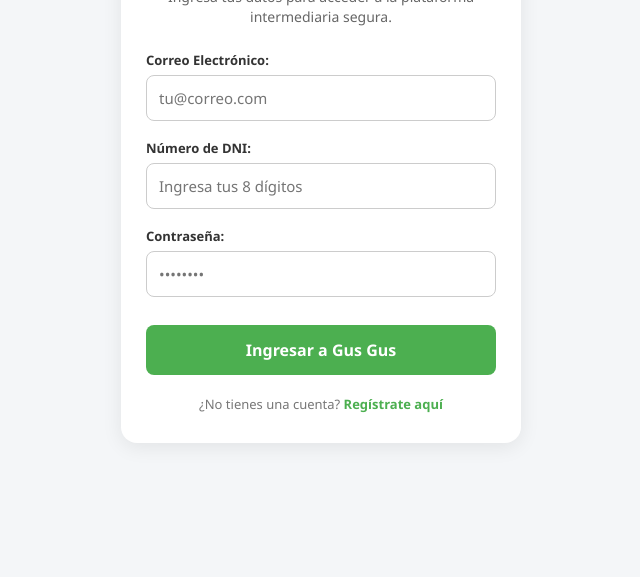
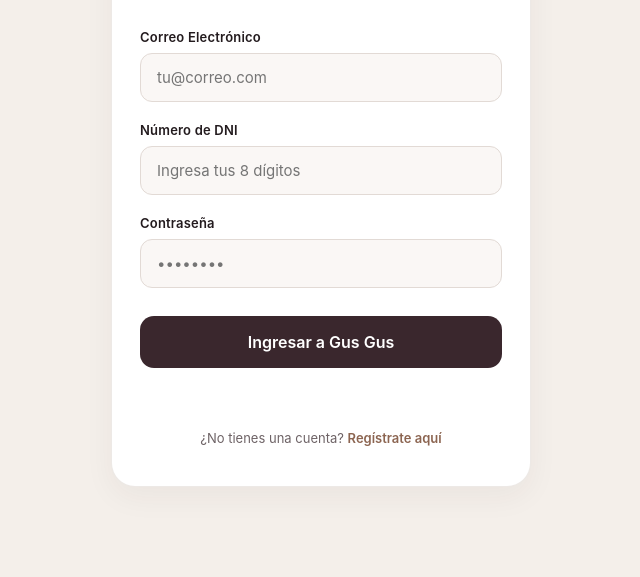
Before and after one commit to yobanihuaman2004-del/Gus-Gus, a website: page index.html in a window 1280 px wide. Shown: the part 223-800 px from the top of the page, without its empty margins (319-959 px from the left). Drawn offline with Linux system fonts and the light colour scheme.

Commit message:
Update index.html for improved styling and content

```diff
--- a/index.html
+++ b/index.html
@@ -3,120 +3,161 @@
 <head>
   <meta charset="UTF-8">
   <meta name="viewport" content="width=device-width, initial-scale=1.0">
-  <title>Gus Gus - Iniciar Sesión</title>
-  <meta name="description" content="Inicia sesión en Gus Gus. Compra y vende tus productos con total seguridad.">
+  <title>Gus Gus - Acceso Principal</title>
+  <meta name="description" content="Gus Gus - Plataforma segura de intermediación con diseño vanguardista.">
   <style>
+    :root {
+      --bg-color: #F4EFEA;
+      --card-bg: #FFFFFF;
+      --primary-color: #3A272D;
+      --primary-hover: #2B1C21;
+      --accent-color: #8C6551;
+      --text-main: #231B1E;
+      --text-muted: #6E6366;
+      --border-color: #E2DAD5;
+      --input-bg: #FAF7F5;
+      --focus-ring: #8C6551;
+    }
+
     * {
       box-sizing: border-box;
       margin: 0;
       padding: 0;
-      font-family: 'Segoe UI', Roboto, Helvetica, Arial, sans-serif;
+      font-family: -apple-system, BlinkMacSystemFont, "Segoe UI", Roboto, Helvetica, Arial, sans-serif;
     }
+
     body {
-      background-color: #f4f6f8;
+      background-color: var(--bg-color);
+      color: var(--text-main);
       display: flex;
       justify-content: center;
       align-items: center;
       min-height: 100vh;
-      padding: 20px;
+      padding: 24px 16px;
     }
-    .card {
-      background: #ffffff;
-      padding: 30px 25px;
-      border-radius: 16px;
-      box-shadow: 0 4px 20px rgba(0,0,0,0.08);
-      max-width: 400px;
+
+    .app-card {
+      background: var(--card-bg);
+      padding: 40px 28px;
+      border-radius: 24px;
+      box-shadow: 0 10px 30px rgba(58, 39, 45, 0.05);
+      max-width: 420px;
       width: 100%;
       text-align: center;
+      border: 1px solid rgba(226, 218, 213, 0.6);
     }
-    .card h1 {
-      color: #1a2a3a;
-      font-size: 28px;
+
+    .brand-title {
+      color: var(--primary-color);
+      font-size: 32px;
+      font-weight: 700;
+      letter-spacing: -0.5px;
       margin-bottom: 8px;
     }
-    .card p {
-      color: #666;
+
+    .brand-subtitle {
+      color: var(--text-muted);
       font-size: 14px;
-      margin-bottom: 25px;
-      line-height: 1.4;
+      line-height: 1.5;
+      margin-bottom: 32px;
     }
+
     .form-group {
       text-align: left;
-      margin-bottom: 18px;
+      margin-bottom: 20px;
     }
+
     .form-group label {
       display: block;
       font-size: 13px;
       font-weight: 600;
-      color: #333;
-      margin-bottom: 6px;
+      color: var(--text-main);
+      margin-bottom: 8px;
+      letter-spacing: 0.2px;
     }
+
     .form-group input {
       width: 100%;
-      padding: 12px;
-      border: 1px solid #ccc;
-      border-radius: 8px;
+      padding: 14px 16px;
+      background-color: var(--input-bg);
+      border: 1px solid var(--border-color);
+      border-radius: 12px;
       font-size: 15px;
+      color: var(--text-main);
       outline: none;
-      transition: border-color 0.2s;
+      transition: all 0.25s ease;
     }
+
     .form-group input:focus {
-      border-color: #4CAF50;
+      border-color: var(--focus-ring);
+      background-color: #FFFFFF;
+      box-shadow: 0 0 0 3px rgba(140, 101, 81, 0.15);
     }
+
     .btn-submit {
       width: 100%;
-      padding: 14px;
-      background-color: #4CAF50;
-      color: white;
+      padding: 16px;
+      background-color: var(--primary-color);
+      color: #FFFFFF;
       border: none;
-      border-radius: 8px;
+      border-radius: 14px;
       font-size: 16px;
-      font-weight: bold;
+      font-weight: 600;
       cursor: pointer;
-      margin-top: 10px;
-      transition: background-color 0.2s;
+      margin-top: 8px;
+      transition: background-color 0.25s ease, transform 0.1s ease;
     }
+
     .btn-submit:hover {
-      background-color: #45a049;
+      background-color: var(--primary-hover);
     }
+
+    .btn-submit:active {
+      transform: scale(0.99);
+    }
+
     .footer-text {
-      margin-top: 20px;
+      margin-top: 24px;
       font-size: 13px;
-      color: #777;
+      color: var(--text-muted);
     }
+
     .footer-text a {
-      color: #4CAF50;
+      color: var(--accent-color);
       text-decoration: none;
-      font-weight: bold;
+      font-weight: 600;
     }
+
     #mensaje {
-      margin-top: 15px;
+      margin-top: 18px;
       font-size: 14px;
       font-weight: 600;
+      min-height: 20px;
     }
-    .error { color: #d9534f; }
-    .exito { color: #5cb85c; }
+
+    .error { color: #B33A3A; }
+    .exito { color: #3A7A56; }
   </style>
 </head>
 <body>
 
-  <div class="card">
-    <h1>Gus Gus</h1>
-    <p>Ingresa tus datos para acceder a la plataforma intermediaria segura.</p>
+  <div class="app-card">
+    <h1 class="brand-title">Gus Gus</h1>
+    <p class="brand-subtitle">Ingresa a tu cuenta para operar de forma segura en nuestra plataforma intermediaria.</p>
 
     <form id="loginForm">
       <div class="form-group">
-        <label for="email">Correo Electrónico:</label>
+        <label for="email">Correo Electrónico</label>
         <input type="email" id="email" placeholder="tu@correo.com" required>
       </div>
 
       <div class="form-group">
-        <label for="dni">Número de DNI:</label>
+        <label for="dni">Número de DNI</label>
         <input type="text" id="dni" placeholder="Ingresa tus 8 dígitos" maxlength="8" pattern="[0-9]{8}" required>
       </div>
 
       <div class="form-group">
-        <label for="password">Contraseña:</label>
+        <label for="password">Contraseña</label>
         <input type="password" id="password" placeholder="••••••••" required>
       </div>
 
```
